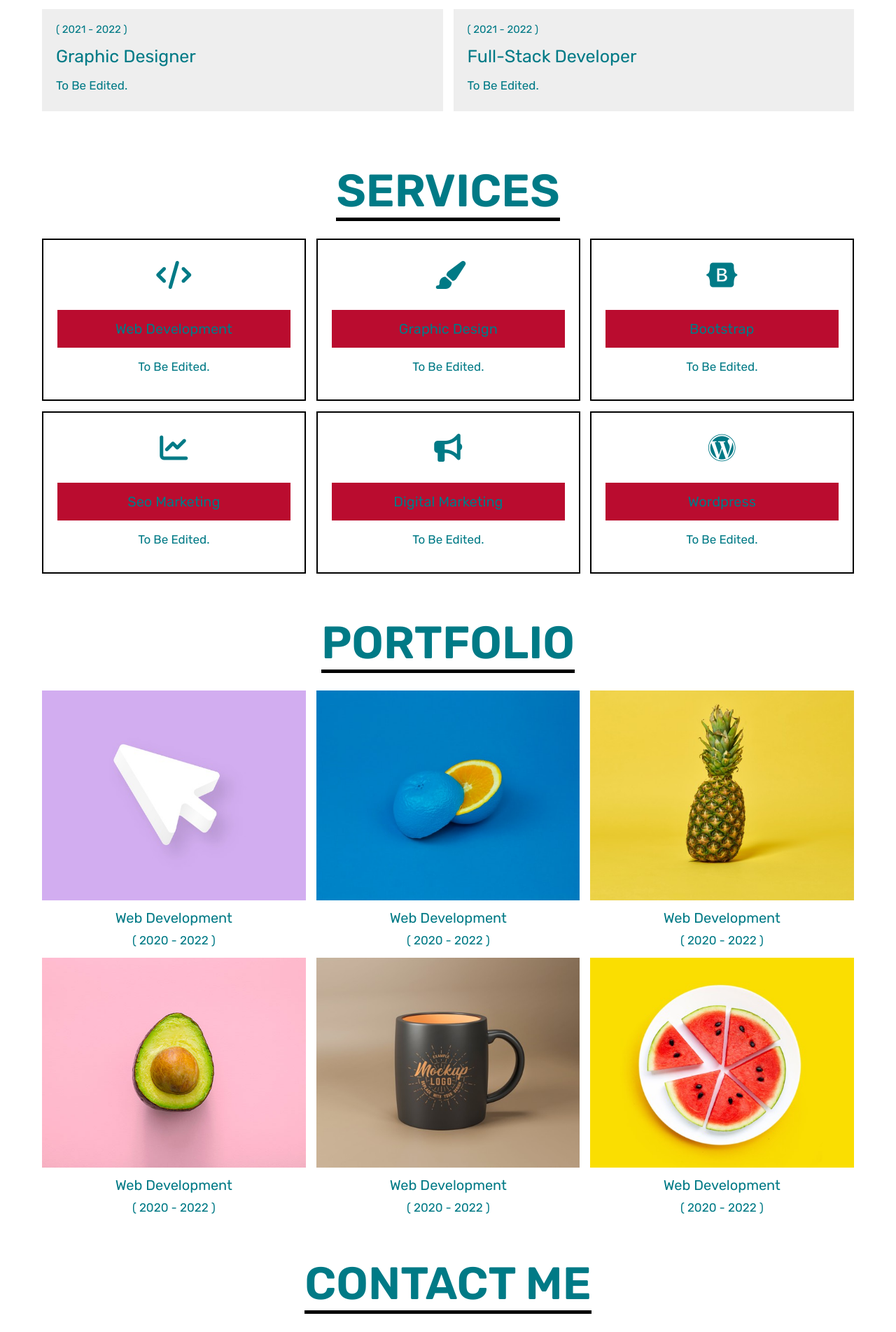
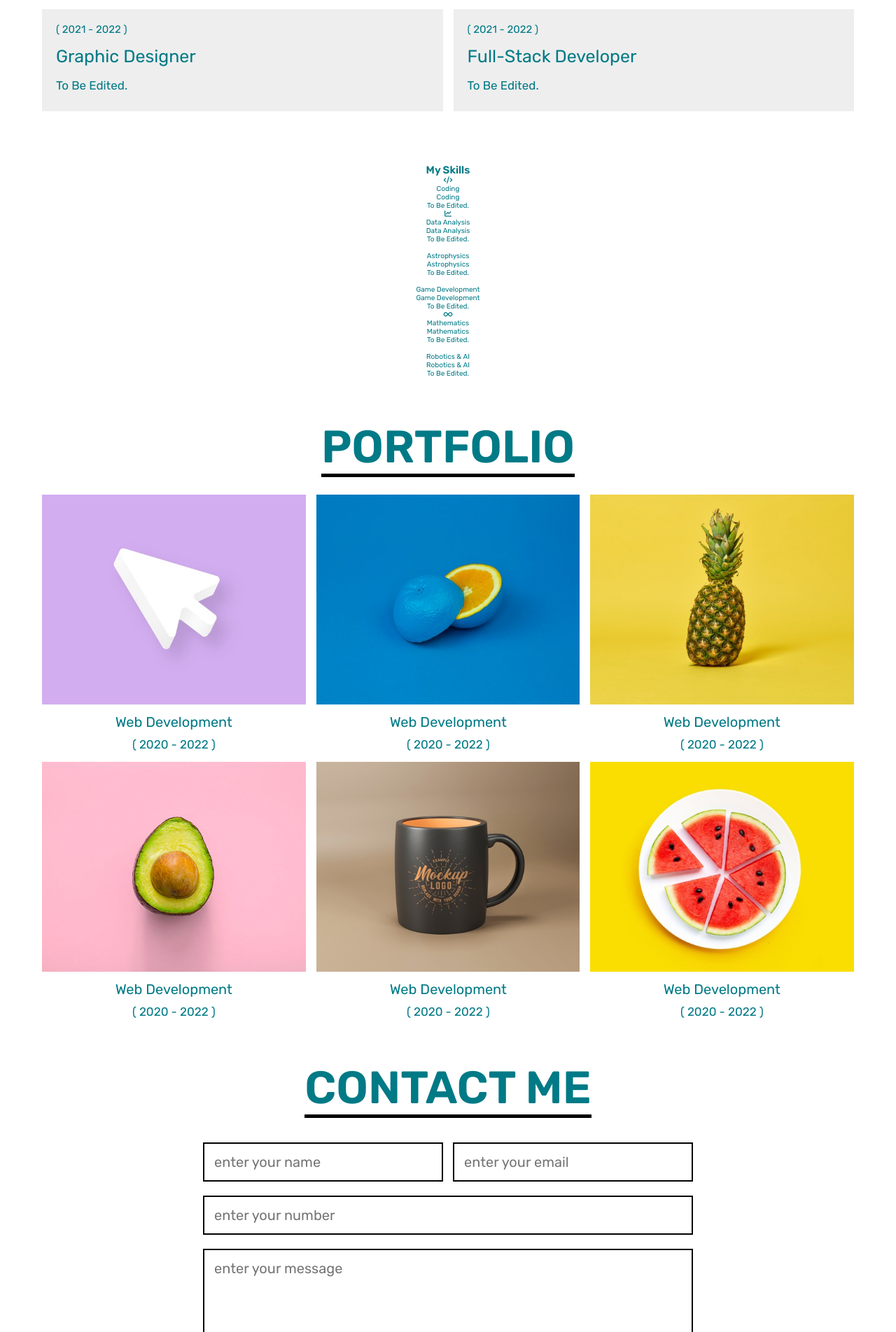
Before and after one commit to Alpharceus/Portfolio-2, a PHP site: page / in a window 1280 px wide. Shown: the part 2197-4101 px from the top of the page at 70% size. Run offline with PHP 8.4, Linux system fonts and the light colour scheme; some libraries are stand-ins or nearby versions.

Commit message:
Update index.php

```diff
--- a/index.php
+++ b/index.php
@@ -205,49 +205,97 @@ if(isset($message)){
 <!-- services section starts  -->
 
  <section class="services" id="services">
-
-   <h1 class="heading" data-aos="fade-up"> <span>services</span> </h1>
-
-   <div class="box-container">
-
-      <div class="box" data-aos="zoom-in">
+        <div class="max-width">
+            <h2 class="title">My Skills</h2>
+            <div class="serv-content">
+				<div class="wrapper">
+				 <div class="box">
+					<div class="front-face">
+					   <div class="icon">
 						  <i class="fas fa-code"></i>
-         <h3>web development</h3>
-         <p>To be edited.</p>
 					   </div>
-
-      <div class="box" data-aos="zoom-in">
-         <i class="fas fa-paint-brush"></i>
-         <h3>graphic design</h3>
-         <p>To be edited.</p>
+					   <span>Coding</span>
 					</div>
-
-      <div class="box" data-aos="zoom-in">
-         <i class="fab fa-bootstrap"></i>
-         <h3>bootstrap</h3>
-         <p>To be edited.</p>
+					<div class="back-face">
+					   <span>Coding</span>
+					   <p>
+						  to be edited.
+					   </p>
 					</div>
-
-      <div class="box" data-aos="zoom-in">
+				 </div>
+				 <div class="box">
+					<div class="front-face">
+					   <div class="icon">
 						  <i class="fas fa-chart-line"></i>
-         <h3>seo marketing</h3>
-         <p>To be edited.</p>
 					   </div>
-
-      <div class="box" data-aos="zoom-in">
-         <i class="fas fa-bullhorn"></i>
-         <h3>digital marketing</h3>
-         <p>To be edited.</p>
+					   <span>Data Analysis</span>
 					</div>
-
-      <div class="box" data-aos="zoom-in">
-         <i class="fab fa-wordpress"></i>
-         <h3>wordpress</h3>
-         <p>To be edited.</p>
+					<div class="back-face">
+					   <span>Data Analysis</span>
+					   <p>
+						  to be edited.
+					   </p>
 					</div>
-
 				 </div>
-
+				 <div class="box">
+					<div class="front-face">
+					   <div class="icon">
+						  <i class="fas fa-galaxy"></i>
+					   </div>
+					   <span>Astrophysics</span>
+					</div>
+					<div class="back-face">
+					   <span>Astrophysics</span>
+					   <p>
+						  to be edited.
+					   </p>
+					</div>
+				 </div>
+				 <div class="box">
+					<div class="front-face">
+					   <div class="icon">
+						  <i class="fas fa-gamepad-alt"></i>
+					   </div>
+					   <span>Game Development</span>
+					</div>
+					<div class="back-face">
+					   <span>Game Development</span>
+					   <p>
+						  to be edited.
+					   </p>
+					</div>
+				 </div>
+				 <div class="box">
+					<div class="front-face">
+					   <div class="icon">
+						  <i class="fas fa-infinity"></i>
+					   </div>
+					   <span>Mathematics</span>
+					</div>
+					<div class="back-face">
+					   <span>Mathematics</span>
+					   <p>
+						  to be edited.
+					   </p>
+					</div>
+				 </div>
+				 <div class="box">
+					<div class="front-face">
+					   <div class="icon">
+						  <i class="fas fa-user-robot"></i>
+					   </div>
+					   <span>robotics & AI</span>
+					</div>
+					<div class="back-face">
+					   <span>robotics & AI</span>
+					   <p>
+						  to be edited.
+					   </p>
+					</div>
+				 </div>
+				</div>
+			</div>
+		</div>
     </section>
 
 <!-- services section ends -->
```
Lines whose indentation alone changed are shown as unchanged.
